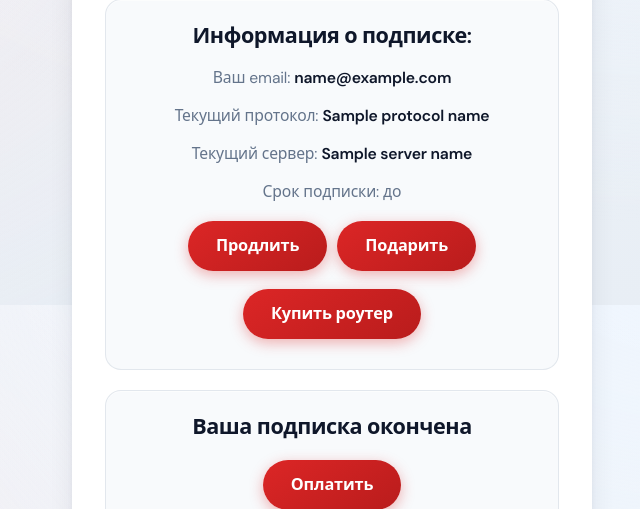
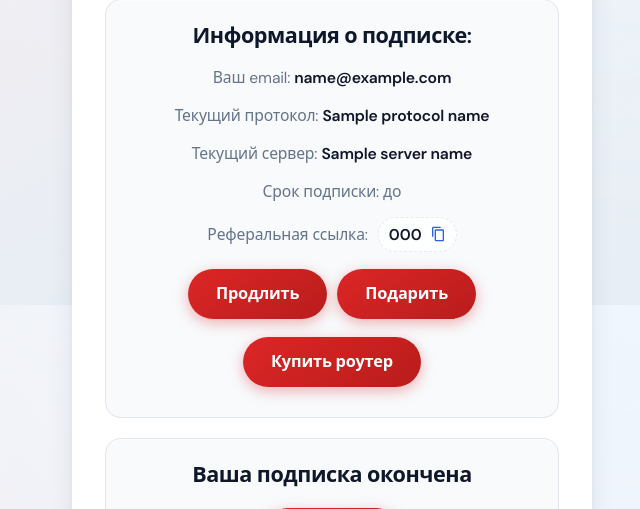
Before and after one commit to mosx1/vpn-webapp, a Flask app: template templates/sub_home.html in a window 1280 px wide. Shown: the part 495-1004 px from the top of the page, without its empty margins (308-948 px from the left). Run offline with Flask 2, Linux system fonts and the light colour scheme; the template is opened without the code that fills it: most values are stand-ins (such as "Sample title", 1, 10 or a date in 2020); parts of the project's set-up code (start-up, migrations or seed data) failed here and were passed over.

Commit message:
add referal

```diff
--- a/templates/sub_home.html
+++ b/templates/sub_home.html
@@ -8,7 +8,7 @@
     <link rel="preconnect" href="https://fonts.googleapis.com">
     <link rel="preconnect" href="https://fonts.gstatic.com" crossorigin>
     <link href="https://fonts.googleapis.com/css2?family=DM+Sans:ital,opsz,wght@0,9..40,400;0,9..40,500;0,9..40,600;0,9..40,700&display=swap" rel="stylesheet">
-    <title>Скачать VPN и получить подписку</title>
+    <title>Выгодный VPN</title>
     <style>
         :root {
             --font: "DM Sans", system-ui, -apple-system, sans-serif;
@@ -99,6 +99,50 @@
             text-align: center;
             font-size: clamp(0.9rem, 2.3vw, 0.98rem);
             color: var(--text-muted);
+        }
+        .referral-copy {
+            display: inline-flex;
+            align-items: center;
+            gap: 8px;
+            margin-left: 6px;
+            border: 1px dashed var(--border);
+            border-radius: 999px;
+            background: rgb(255 255 255 / 0.75);
+            color: var(--text);
+            font: inherit;
+            font-weight: 600;
+            cursor: pointer;
+            padding: 4px 10px;
+            max-width: 100%;
+            transition: border-color 0.2s ease, background 0.2s ease, color 0.2s ease;
+        }
+        .referral-copy:hover {
+            border-color: rgb(37 99 235 / 0.35);
+            background: rgb(239 246 255 / 0.65);
+        }
+        .referral-copy:focus-visible {
+            outline: 2px solid var(--primary);
+            outline-offset: 2px;
+        }
+        .referral-copy__value {
+            overflow-wrap: anywhere;
+        }
+        .referral-copy__icon {
+            width: 16px;
+            height: 16px;
+            display: inline-flex;
+            color: var(--link);
+            flex-shrink: 0;
+        }
+        .referral-copy__icon svg {
+            width: 100%;
+            height: 100%;
+            fill: currentColor;
+        }
+        .referral-copy.is-copied {
+            border-color: rgb(22 163 74 / 0.42);
+            background: rgb(240 253 244 / 0.95);
+            color: rgb(22 101 52);
         }
         .section {
             margin: clamp(14px, 3vw, 22px) 0;
@@ -462,6 +506,23 @@
             <p class="protocol-current">Текущий протокол: <strong>{{ protocol_name }}</strong></p>
             <p class="protocol-current">Текущий сервер: <strong>{{ server_name }}</strong></p>
             <p class="protocol-current">Срок подписки: до <strong>{{ user.exit_date.strftime('%d.%m.%Y') }}</strong></p>
+            <p class="protocol-current">
+                Реферальная ссылка:
+                <button
+                    type="button"
+                    class="referral-copy"
+                    id="copy_referral_code"
+                    title="Нажмите, чтобы скопировать"
+                    aria-label="Скопировать реферальную ссылку"
+                >
+                    <span class="referral-copy__value" id="referral_code_value">{{ referal_code }}</span>
+                    <span class="referral-copy__icon" aria-hidden="true">
+                        <svg viewBox="0 0 24 24" focusable="false" aria-hidden="true">
+                            <path d="M16 1H5C3.9 1 3 1.9 3 3v13h2V3h11V1zm3 4H9C7.9 5 7 5.9 7 7v14c0 1.1.9 2 2 2h10c1.1 0 2-.9 2-2V7c0-1.1-.9-2-2-2zm0 16H9V7h10v14z"/>
+                        </svg>
+                    </span>
+                </button>
+            </p>
             <div class="btn-row">
                 <a href="{{ pay_link }}" class="button" data-pay-trigger="prolong">Продлить</a>
                 <a href="{{ pay_link }}" class="button" data-pay-trigger="gift">Подарить</a>
@@ -472,22 +533,29 @@
             {% endif %}
         </div>
         {% if user.action %}
-        <div class="section step-panel">
-            <h2>1. Скачайте приложение VPN</h2>
+        <details class="troubleshoot-menu">
+            <summary class="troubleshoot-menu__summary">Установка и настройка</summary>
+            <div class="troubleshoot-menu__animate">
+            <div class="troubleshoot-menu__body">
+                <div class="step-panel">
+                    <h2>1. Скачайте приложение</h2>
                     <a href="{{ app_link }}" class="button">Скачать приложение</a><br>
                     <p>Обращаем ваше внимание, что сервер сам определит с какого вы устройства и скачает нужное приложение.</p>
                 </div>
                 {% if user.protocol == 2 %}
-        <div class="section step-panel">
-            <h2>2. Получите VPN подписку</h2>
+                <div class="step-panel">
+                    <h2>2. Получите подписку</h2>
                     <a href="{{ sub_link }}" class="button">Настроить приложение</a>
                 </div>
                 {% else %}
-        <div class="section step-panel">
+                <div class="step-panel">
                     <h2>2. Получите VPN подписку</h2>
                     <a class="button" id="download_conf">Скачать фаил конфигурации</a>
                 </div>
                 {% endif %}
+            </div>
+            </div>
+        </details>
         <details class="troubleshoot-menu">
             <summary class="troubleshoot-menu__summary">Решение проблем</summary>
             <div class="troubleshoot-menu__animate">
@@ -630,10 +698,31 @@
     <script>
         const subPageData = JSON.parse(document.getElementById('sub-page-data').textContent);
         const copySubUrl = document.getElementById('copy_sub_url');
+        const copyReferralCodeButton = document.getElementById('copy_referral_code');
+        const referralCodeValue = document.getElementById('referral_code_value');
         if (copySubUrl) {
             copySubUrl.addEventListener('click', () => {
                 navigator.clipboard.writeText(subPageData.sub_url_manual);
                 alert('Скопировано!');
+            });
+        }
+        if (copyReferralCodeButton && referralCodeValue) {
+            copyReferralCodeButton.addEventListener('click', async () => {
+                const referralValue = referralCodeValue.textContent.trim();
+                if (!referralValue) {
+                    return;
+                }
+                try {
+                    await navigator.clipboard.writeText(referralValue);
+                    copyReferralCodeButton.classList.add('is-copied');
+                    copyReferralCodeButton.title = 'Скопировано!';
+                    setTimeout(() => {
+                        copyReferralCodeButton.classList.remove('is-copied');
+                        copyReferralCodeButton.title = 'Нажмите, чтобы скопировать';
+                    }, 1200);
+                } catch (error) {
+                    alert('Не удалось скопировать. Скопируйте ссылку вручную.');
+                }
             });
         }
         const downloadConfButton = document.getElementById('download_conf');
```
Also changed, not shown: methods/manager_users.py (+12 -0 lines), routers/auth.py (+15 -2 lines), routers/subscription.py (+4 -7 lines). Lines whose indentation alone changed are shown as unchanged.
